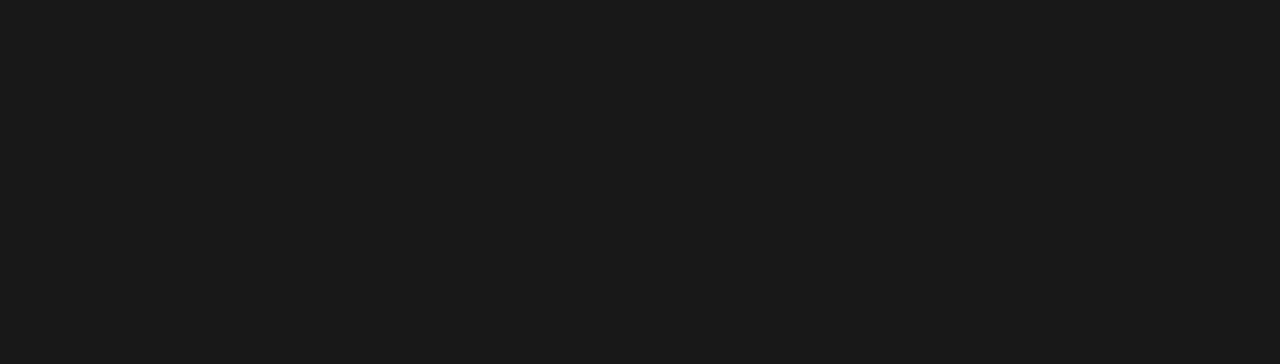
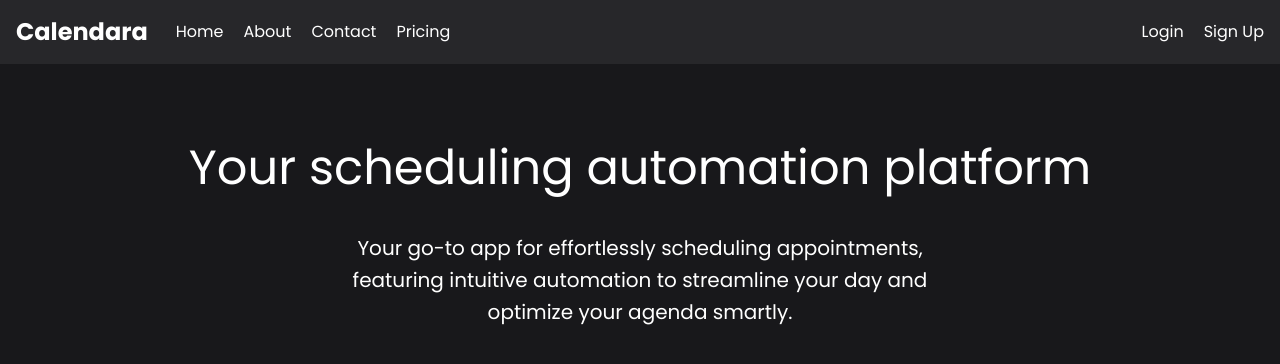
Before and after one commit to eduardobieger/calendara-frontend, a React (Vite) app: page / in a window 1280 px wide. Shown: the top 364 px of the page. Built offline with nearby package versions, Linux system fonts and the light colour scheme.

Commit message:
updated home page with title and paragraph

```diff
--- a/src/pages/Home.jsx
+++ b/src/pages/Home.jsx
@@ -1,5 +1,13 @@
+import Navbar from "../components/Navbar";
+
 export default function Home() {
   return (
-    <div></div>
+    <>
+      <Navbar />
+      <div className="flex flex-col justify-center items-center my-20">
+        <h1 className="text-5xl">Your scheduling automation platform</h1>
+        <p className="text-xl mt-10 max-w-xl text-center leading-8">Your go-to app for effortlessly scheduling appointments, featuring intuitive automation to streamline your day and optimize your agenda smartly.</p>
+      </div>
+    </>
   );
 }
```
